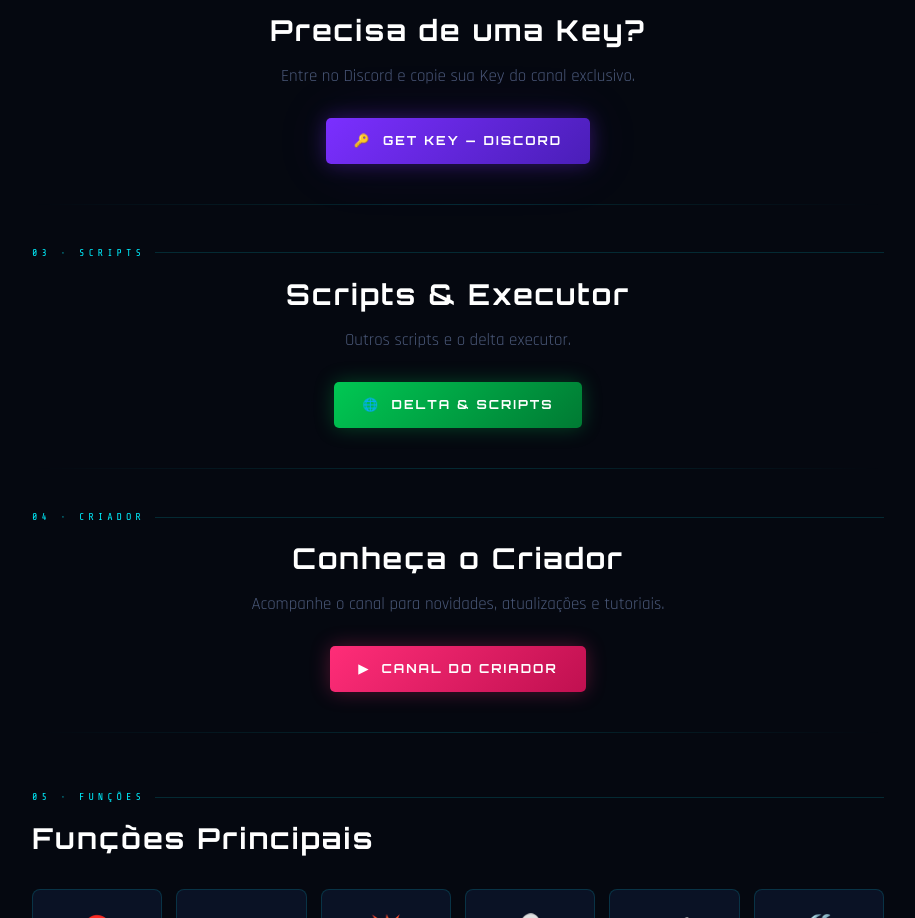
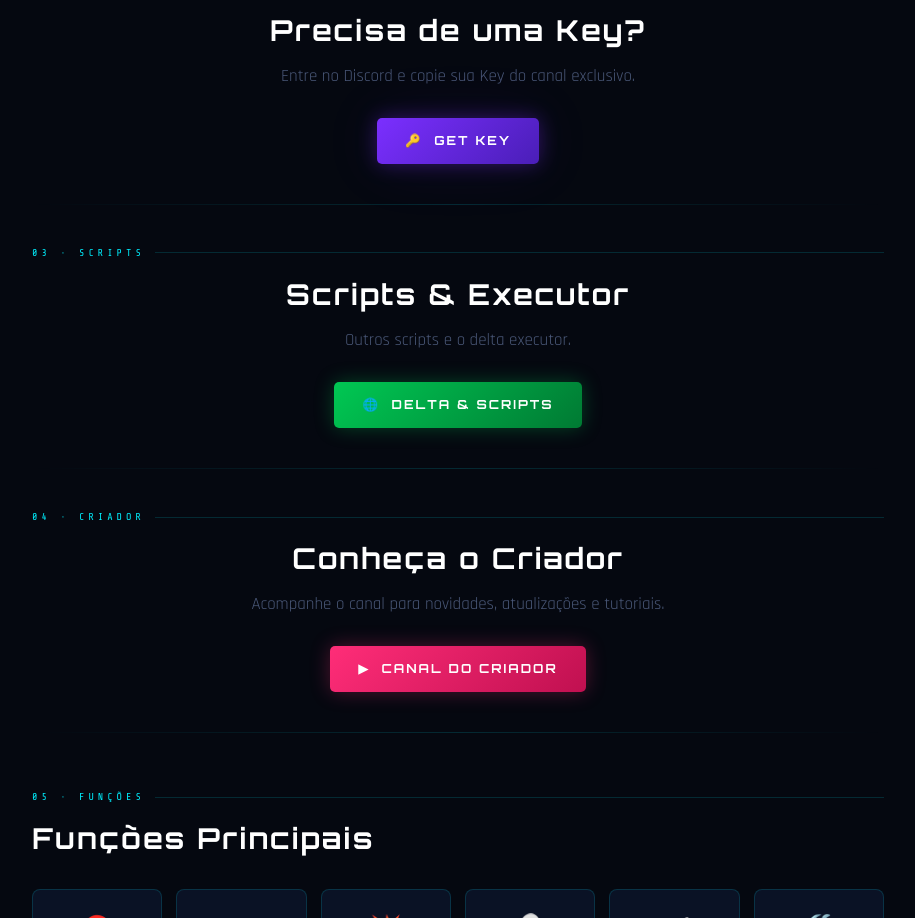
Before and after one commit to CoiledTom/Site-zeroday, a plain HTML site: page index.html in a window 1280 px wide. Shown: the part 871-1789 px from the top of the page, without its empty margins (182-1097 px from the left). Drawn offline with nearby package versions, Linux system fonts and the light colour scheme.

Commit message:
Update index.html

```diff
--- a/index.html
+++ b/index.html
@@ -485,8 +485,8 @@
     <div class="section-label" style="justify-content:center;">02 · Acesso</div>
     <h2 style="margin-bottom:10px;">Precisa de uma Key?</h2>
     <p style="color:var(--muted); margin-bottom:28px;">Entre no Discord e copie sua Key do canal exclusivo.</p>
-    <a href="https://discord.gg/a74AySfcqa" target="_blank" class="btn btn-key">
-      🔑 &nbsp;Get Key — Discord
+    <a href="https://new.pandadevelopment.net/s/tom" target="_blank" class="btn btn-key">
+      🔑 &nbsp;Get Key
     </a>
   </section>
 
```
